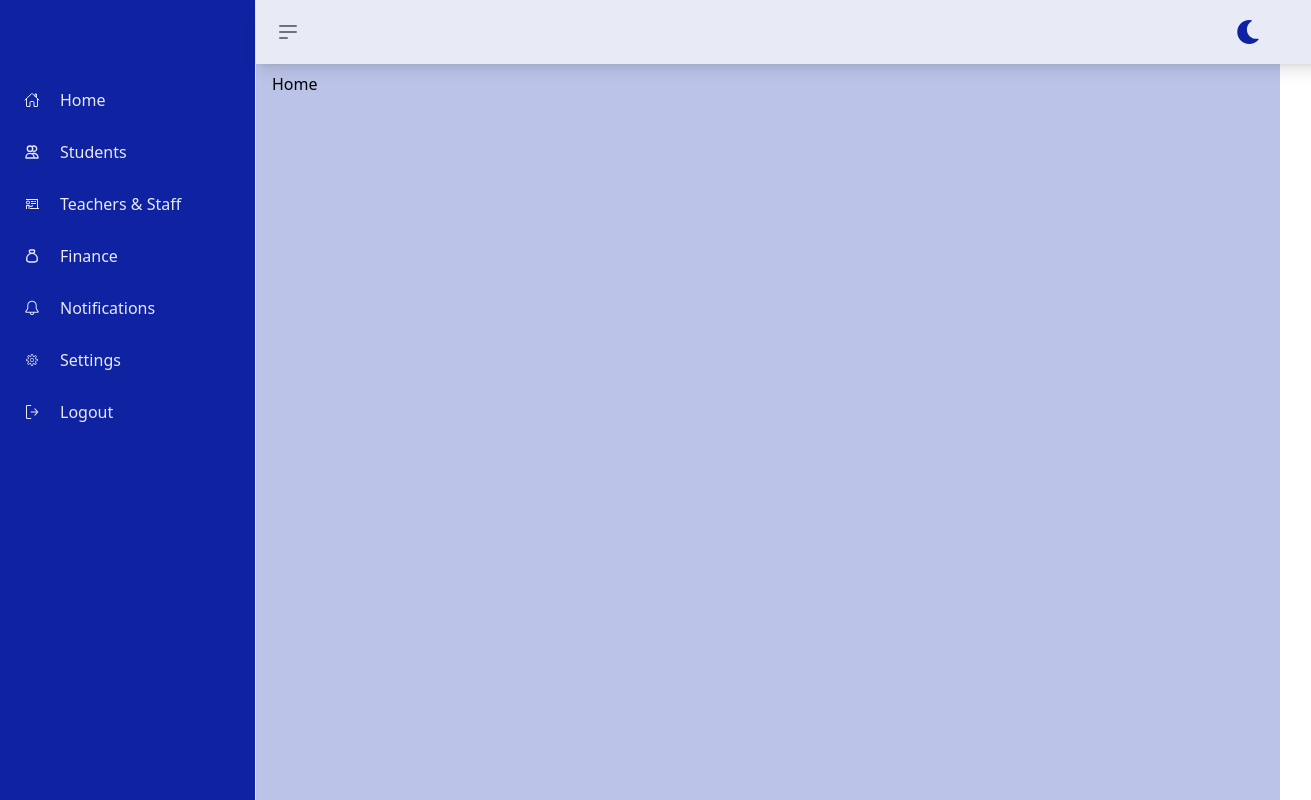
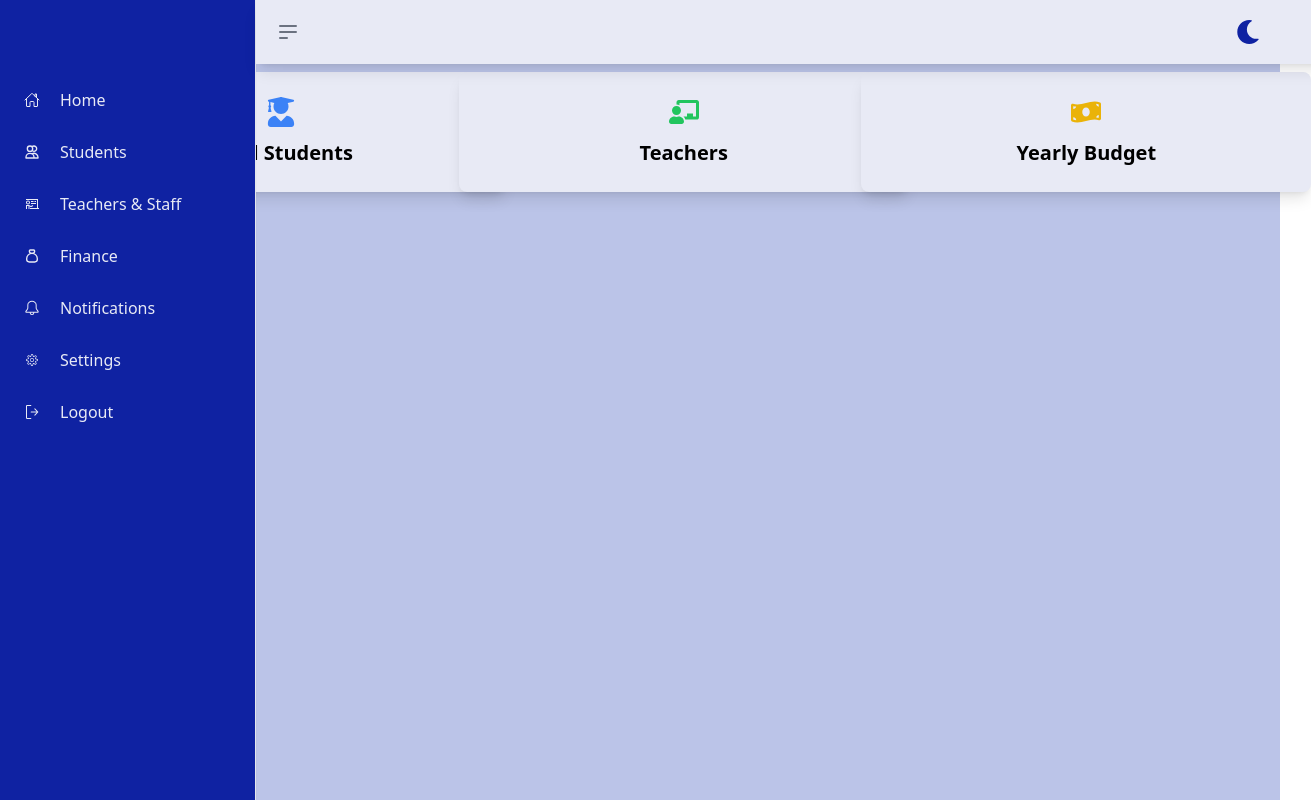
Before and after one commit to ishimweBonheur/blogs-frontend, a React (Create React App) app: page /home in a window 1280 px wide. Shown: the whole page, 1311 px wide, since content can reach past the window. Built offline with nearby package versions, Linux system fonts and the light colour scheme.

Commit message:
changes afternoon

```diff
--- a/package.json
+++ b/package.json
@@ -17,6 +17,7 @@
     "react-icons": "^5.5.0",
     "react-router-dom": "^7.2.0",
     "react-scripts": "5.0.1",
+    "recharts": "^2.15.1",
     "web-vitals": "^2.1.4"
   },
   "scripts": {
--- a/src/components/Dashboard/DashboardLayout.tsx
+++ b/src/components/Dashboard/DashboardLayout.tsx
@@ -31,8 +31,8 @@ const DashboardLayout = ({ children }:DashboardLayoutProps) => {
     <div className="h-screen flex">
       <Header darkMode={darkMode} toggleDarkMode={toggleDarkMode} toggleSidebar={toggleSidebar} sidebarOpen={isSidebarOpen} />
       <Sidebar isSidebarOpen={isSidebarOpen} />
-      <div className={`flex-1 transition-all duration-300 dark:bg-hover bg-secondary ${isSidebarOpen ? "" : "pl-64"}`}>
-        <div className="transition-all duration-300 p-4 mt-14 flex">
+      <div className={`flex-1 transition-all duration-300 dark:bg-hover bg-secondary`}>
+        <div className={`transition-all duration-300 p-4 mt-14 flex`}>
           {children}
         </div>
       </div>
--- a/src/components/Home/Home.tsx
+++ b/src/components/Home/Home.tsx
@@ -1,8 +1,26 @@
 import React from 'react'
+import { FaUserGraduate, FaChalkboardTeacher, FaMoneyBillWave } from 'react-icons/fa';
 
 function Home() {
   return (
-    <div>Home</div>
+    <div className="">
+<div className="grid grid-cols-1 md:grid-cols-3 gap-10 px-10 md:px-10">
+  <div className="w-full md:w-[450px] bg-background dark:bg-mini dark:text-background  rounded-lg h-[120px] flex flex-col items-center justify-center text-xl font-semibold p-5 shadow-lg hover:shadow-xl transition-all duration-300">
+    <FaUserGraduate className="text-blue-500 text-3xl mb-3" />
+    <span>Total Students</span>
+  </div>
+  <div className="w-full md:w-[450px] bg-background dark:bg-mini dark:text-background rounded-lg h-[120px] flex flex-col items-center justify-center text-xl font-semibold p-5 shadow-lg hover:shadow-xl transition-all duration-300">
+    <FaChalkboardTeacher className="text-green-500 text-3xl mb-3" />
+    <span>Teachers</span>
+  </div>
+  <div className="w-full md:w-[450px] bg-background dark:bg-mini dark:text-background rounded-lg h-[120px] flex flex-col items-center justify-center text-xl font-semibold p-5 shadow-lg hover:shadow-xl transition-all duration-300">
+    <FaMoneyBillWave className="text-yellow-500 text-3xl mb-3" />
+    <span>Yearly Budget</span>
+  </div>
+</div>
+
+
+    </div>
   )
 }
 
--- a/src/components/finance/index.tsx
+++ b/src/components/finance/index.tsx
@@ -3,7 +3,7 @@ import React from 'react';
 function Finance() {
   return (
     <>
-    <div className='w-full text-center bg-blue-500'>Finance</div>
+    <div className='w-full text-center text-white'>Finance</div>
     </>
   );
 }
--- a/tailwind.config.js
+++ b/tailwind.config.js
@@ -4,10 +4,10 @@ module.exports = {
   theme: {
     extend: {
       colors: {
-        primary: "#0F22A2",  // Dark Blue from the design
-        secondary: "#BBC4E8",  // Soft Blue from the design
+        primary: "#0F22A2",  // Dark Blue sidebar
+        secondary: "#BBC4E8",  // Soft Blue backgrund
         hover: "#002a52",  // Hover color from the design
-        mini:"#001d3d",
+        mini:"#001d3d",// dark color for background
         background: "#E8EAF5", // Light Lavender from the design
         accent: "#659AC6", // Soft Sky Blue from the design
         muted: "#A59CB0", // Muted Gray from the design
@@ -16,5 +16,5 @@ module.exports = {
     },
   },
   plugins: [],
-  darkMode: "class", // Enables dark mode based on the 'class' strategy
+  darkMode: "class",
 };
```
Also changed, not shown: 1 other file (tests, documents, lock files or other folders).
